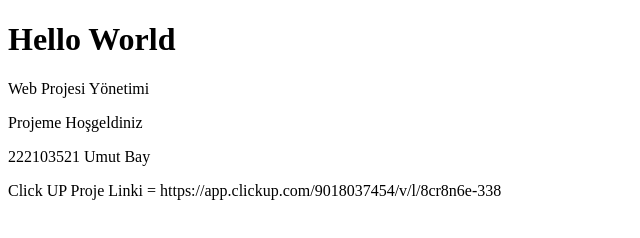
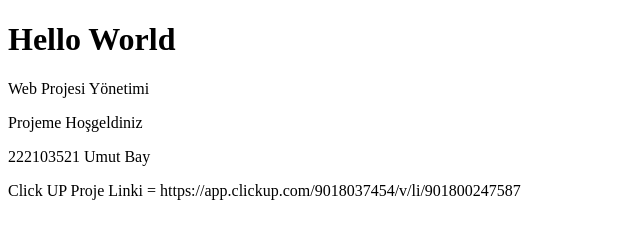
Before and after one commit to UmutBayy/umutbayy.github.io, a plain HTML site: page index.html in a window 1280 px wide. Shown: the full height of the page, 0-640 px from the left. Drawn offline with Linux system fonts and the light colour scheme.

Commit message:
Update index.html

```diff
--- a/index.html
+++ b/index.html
@@ -10,6 +10,6 @@
     <p>Web Projesi Yönetimi</p>
     <p>Projeme Hoşgeldiniz</p>
     <p>222103521 Umut Bay</p>
-    <p>Click UP Proje Linki = https://app.clickup.com/9018037454/v/l/8cr8n6e-338</p>
+    <p>Click UP Proje Linki = https://app.clickup.com/9018037454/v/li/901800247587</p>
 </body>
 </html>
```
